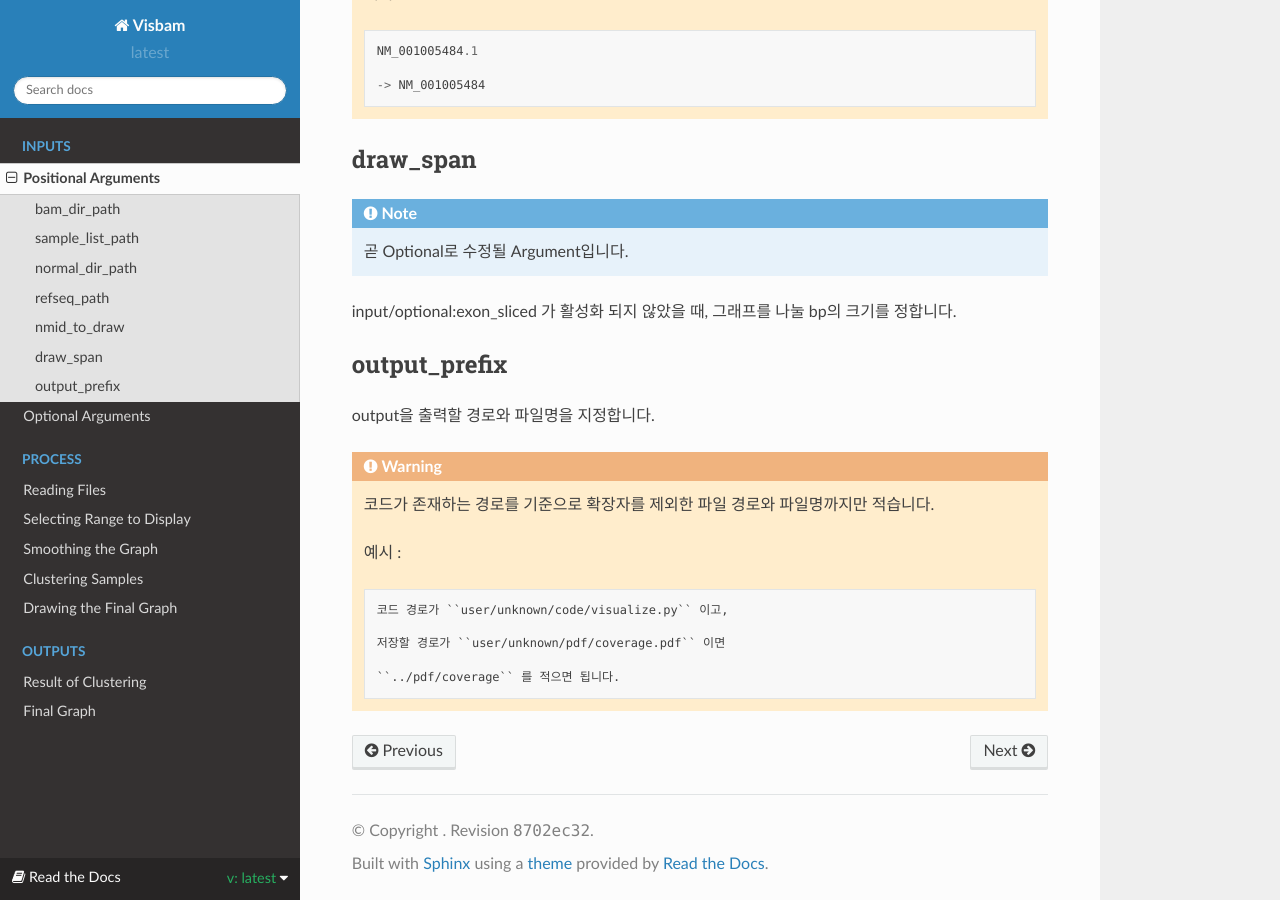
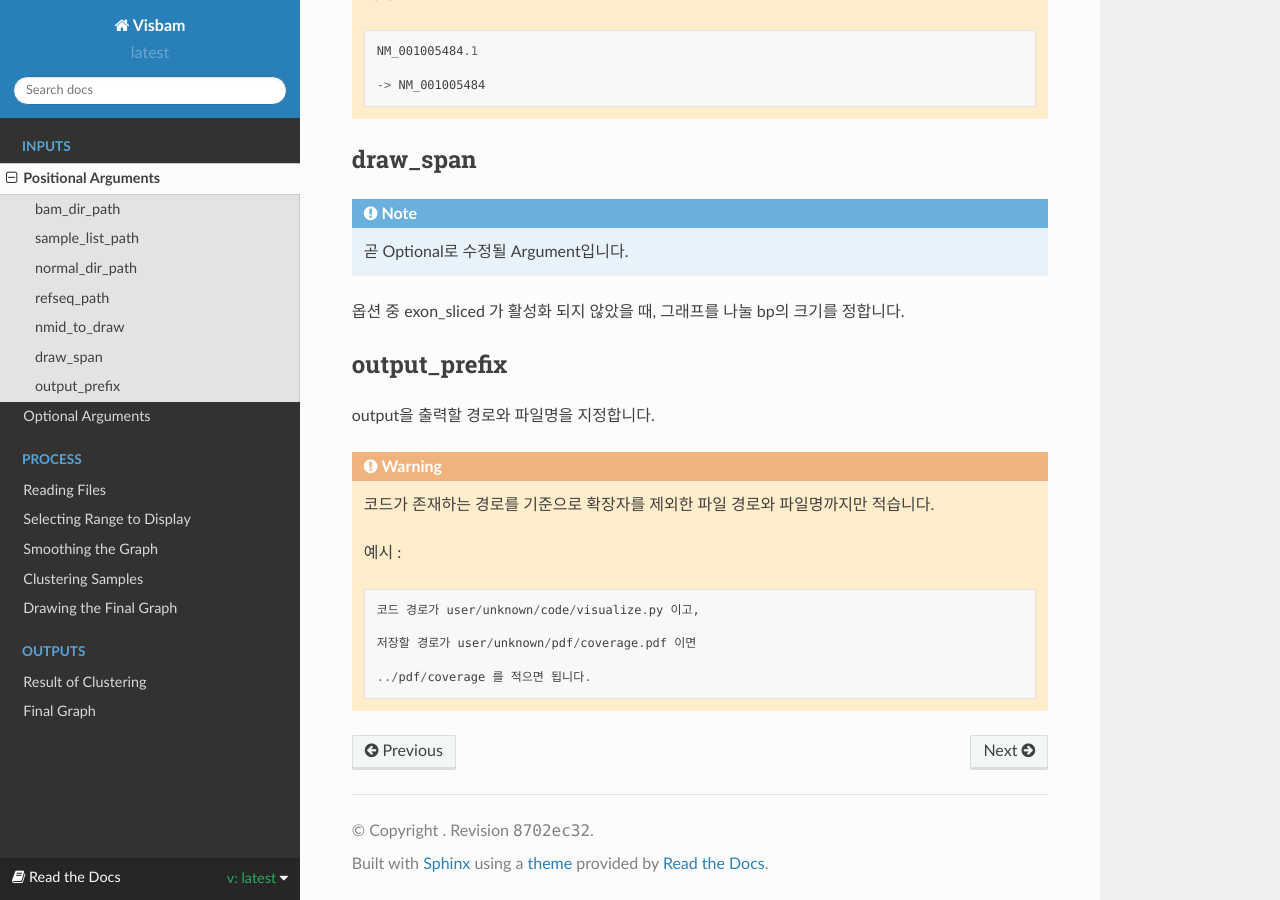
Before and after one commit to sungyoung-lee/visbam, a Sphinx documentation site: the page built from docs/input/positional.rst, in a window 1280 px wide and 900 px high, scrolled down 1254 px. Built offline with Sphinx 7.4.7 and the Read the Docs theme 2.0.0, drawn with Linux system fonts in a browser that asks for light colours.

Commit message:
Read The Docs v0.0.1

```diff
--- a/docs/input/positional.rst
+++ b/docs/input/positional.rst
@@ -75,7 +75,7 @@ draw_span
 .. note::
     곧 Optional로 수정될 Argument입니다.
 
-:ref:`input/optional:exon_sliced` 가 활성화 되지 않았을 때,
+옵션 중 :ref:`exon_sliced <input/optional:exon_sliced>` 가 활성화 되지 않았을 때,
 그래프를 나눌 bp의 크기를 정합니다.
 
 
@@ -95,8 +95,8 @@ output을 출력할 경로와 파일명을 지정합니다.
 
     .. code::
 
-       코드 경로가 ``user/unknown/code/visualize.py`` 이고,
+       코드 경로가 user/unknown/code/visualize.py 이고,
 
-       저장할 경로가 ``user/unknown/pdf/coverage.pdf`` 이면
+       저장할 경로가 user/unknown/pdf/coverage.pdf 이면
 
-       ``../pdf/coverage`` 를 적으면 됩니다.
+       ../pdf/coverage 를 적으면 됩니다.
```
